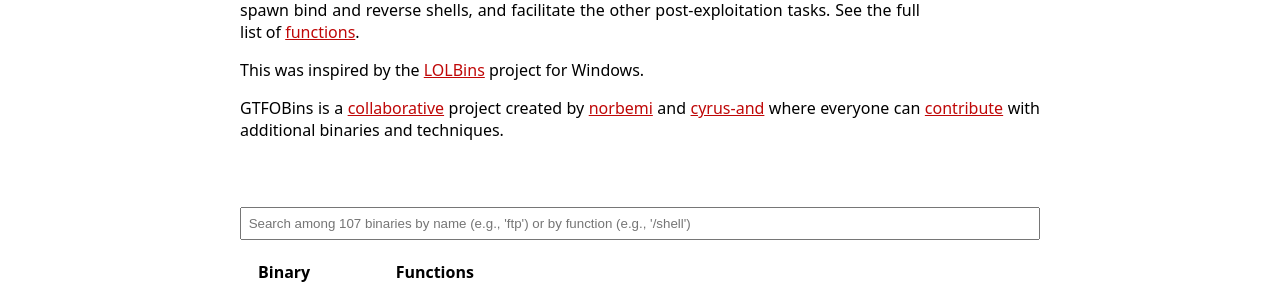
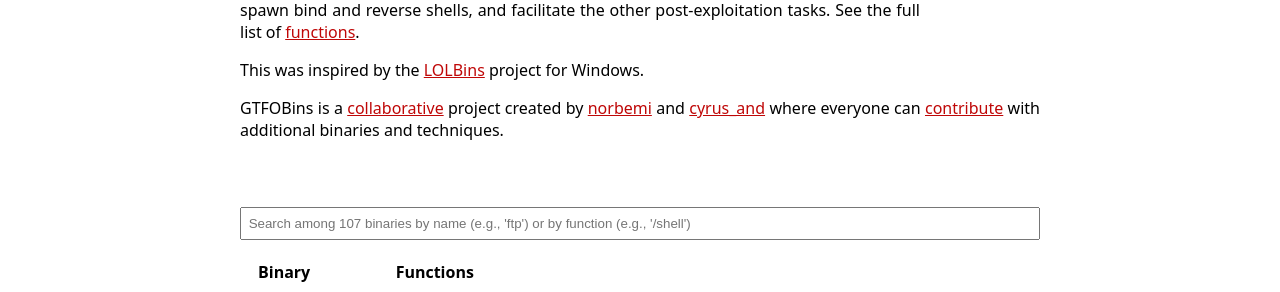
Before and after one commit to GTFOBins/GTFOBins.github.io, a Jekyll site: the page built from index.md, in a window 1280 px wide and 900 px high. Shown: the part 209-501 px from the top of the window. Built offline with Jekyll 4.4.1, drawn with Linux system fonts in a browser that asks for light colours.

```diff
--- a/index.md
+++ b/index.md
@@ -11,13 +11,13 @@ The project collects legitimate functions of Unix binaries that can be abused to
 
 This was inspired by the [LOLBins] project for Windows.
 
-GTFOBins is a [collaborative] project created by [norbemi] and [cyrus-and] where everyone can [contribute] with additional binaries and techniques.
+GTFOBins is a [collaborative] project created by [norbemi] and [cyrus_and] where everyone can [contribute] with additional binaries and techniques.
 
 [functions]: /functions/
 [LOLBins]: https://github.com/api0cradle/LOLBAS
 [collaborative]: https://github.com/GTFOBins/GTFOBins.github.io/graphs/contributors
 [contribute]: /contribute/
 [norbemi]: https://twitter.com/norbemi
-[cyrus-and]: https://twitter.com/cyrus_and
+[cyrus_and]: https://twitter.com/cyrus_and
 
 {% include bin_table.html %}
```
